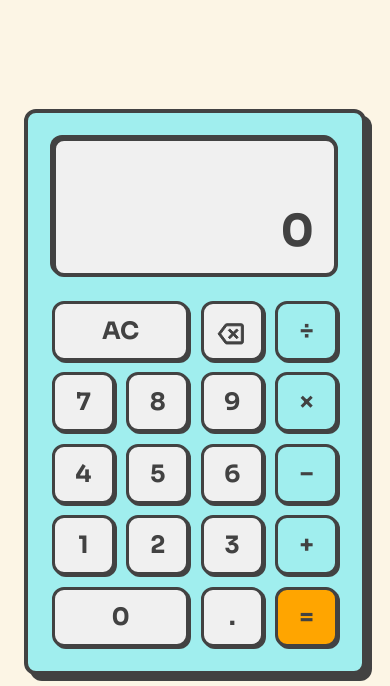
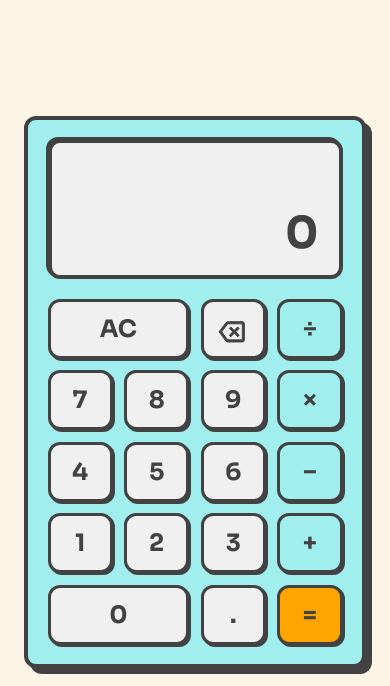
Before and after one commit to drewriverss/calculator-example, a plain HTML site: page index.html in a window 390 px wide. Shown: the top 686 px of the page. Drawn offline with Linux system fonts and the light colour scheme.

Commit message:
fix: Gap and Padding in calculator

```diff
--- a/styles.css
+++ b/styles.css
@@ -36,7 +36,7 @@ body {
 
 .container {
   width: 100%;
-  padding: 1.5rem;
+  padding: 1.5rem; /* 24px */
   display: flex;
   flex-direction: column;
   align-items: center;
@@ -46,7 +46,8 @@ body {
 .calculator {
   display: flex;
   flex-direction: column;
-  gap: 1.5rem; /* 24px */
+  gap: clamp(1rem, 5vw, 1.5rem); /* min 16px, max 24px */
+  padding: clamp(1rem, 5vw, 1.5rem); /* min 16px, max 24px */
   height: auto;
   width: 100%;
   max-width: 365px;
@@ -54,7 +55,6 @@ body {
   border: 0.25rem solid var(--border-color); /* 4px */
   border-radius: 0.75rem; /* 12px */
   box-shadow: 6px 6px 0 var(--border-color);
-  padding: 1.5rem; /* 24px */
 }
 
 .screen-container {
```
